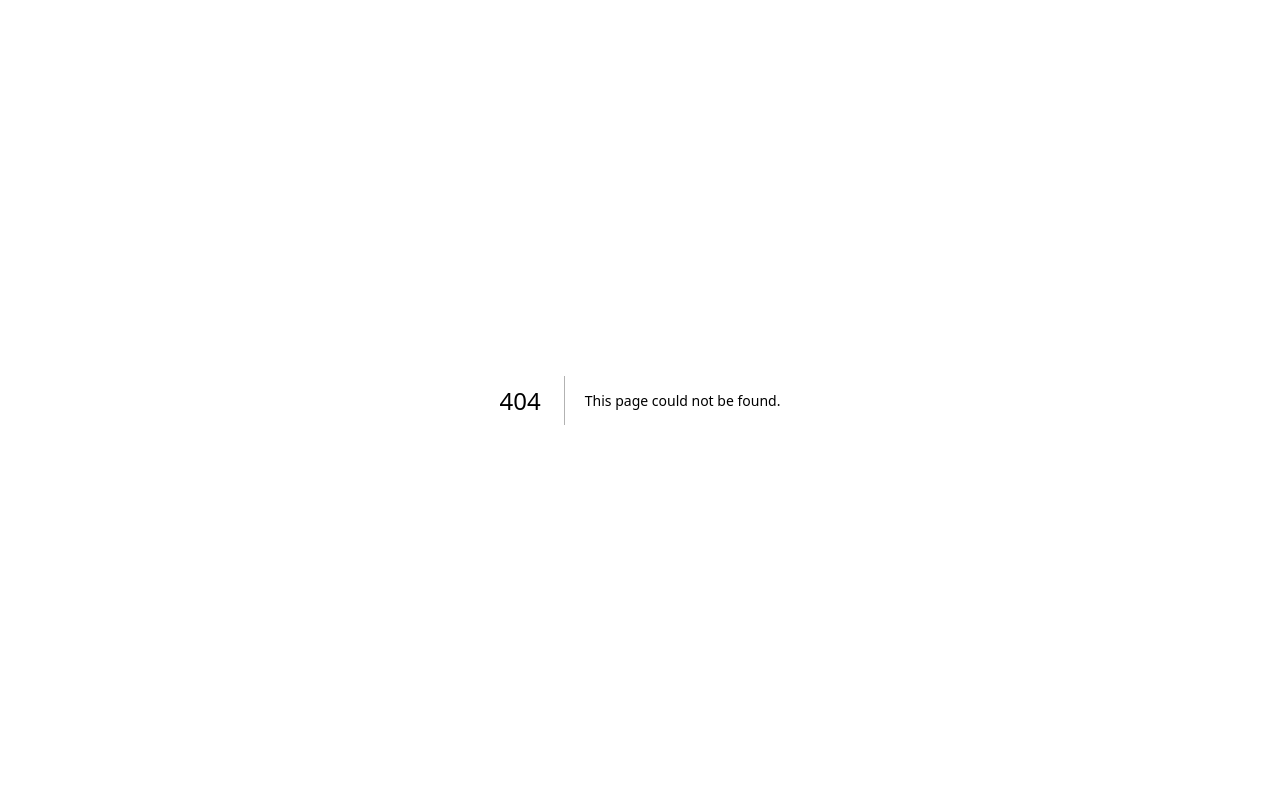
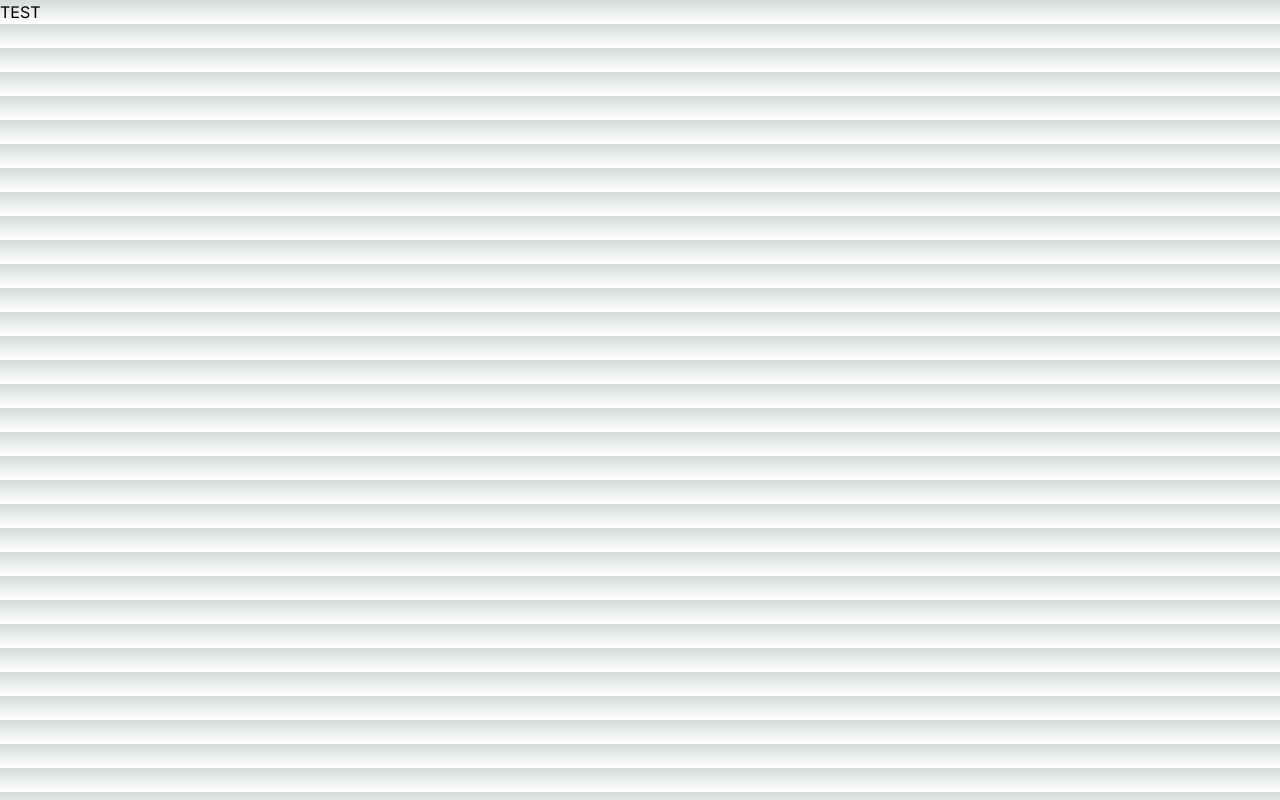
Before and after one commit to jorgearaya474/supablogfolio, a Next.js app: page /dashboard in a window 1280 px wide. Before the commit this address had no page. Built offline with nearby package versions, Linux system fonts and the light colour scheme.

Commit message:
add basic dashboard route

```diff
--- /dev/null
+++ b/src/app/dashboard/page.tsx
@@ -0,0 +1,3 @@
+export default function Footer() {
+  return <footer>TEST</footer>;
+}
```
